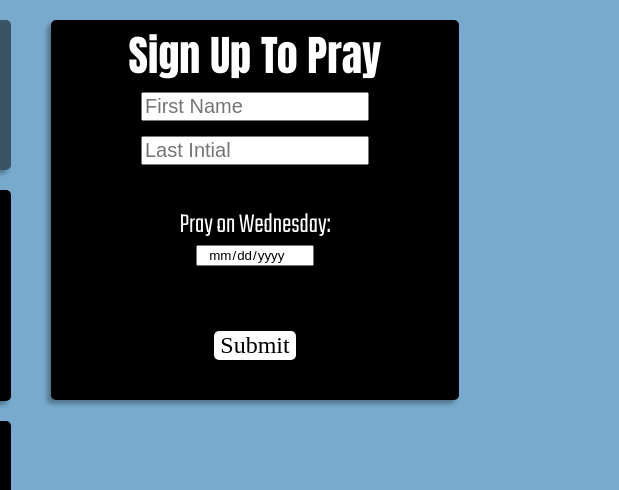
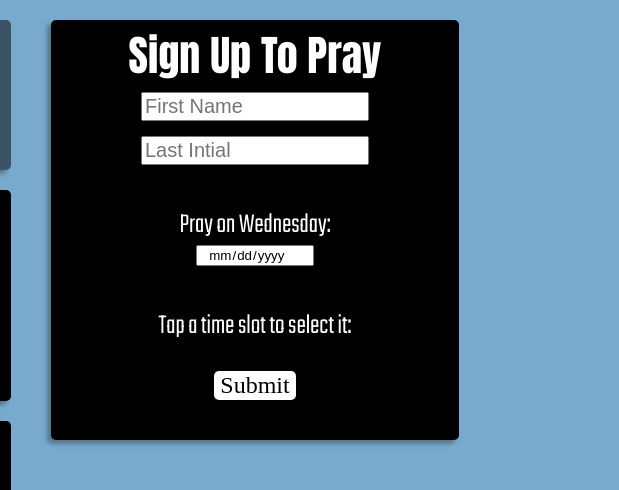
Before and after one commit to nmonsma/Prayer-Vigil, a website: page client/index.html in a window 1280 px wide. Shown: the top 490 px of the page, 661-1280 px from the left. Drawn offline with Linux system fonts and the light colour scheme; no server answers.

Commit message:
style: added instruction
The UI might be confusing to some,
since the radio buttons have an atypical style.
An explanatory note was added.

```diff
--- a/client/index.html
+++ b/client/index.html
@@ -40,6 +40,7 @@
                 Pray on Wednesday:
                 <input id="prayer-date" type="date" readonly="readonly">
                 <br>
+                Tap a time slot to select it:
                 <div id="radio-buttons">
                 </div>
                 <button id="submit">Submit</button>
```
